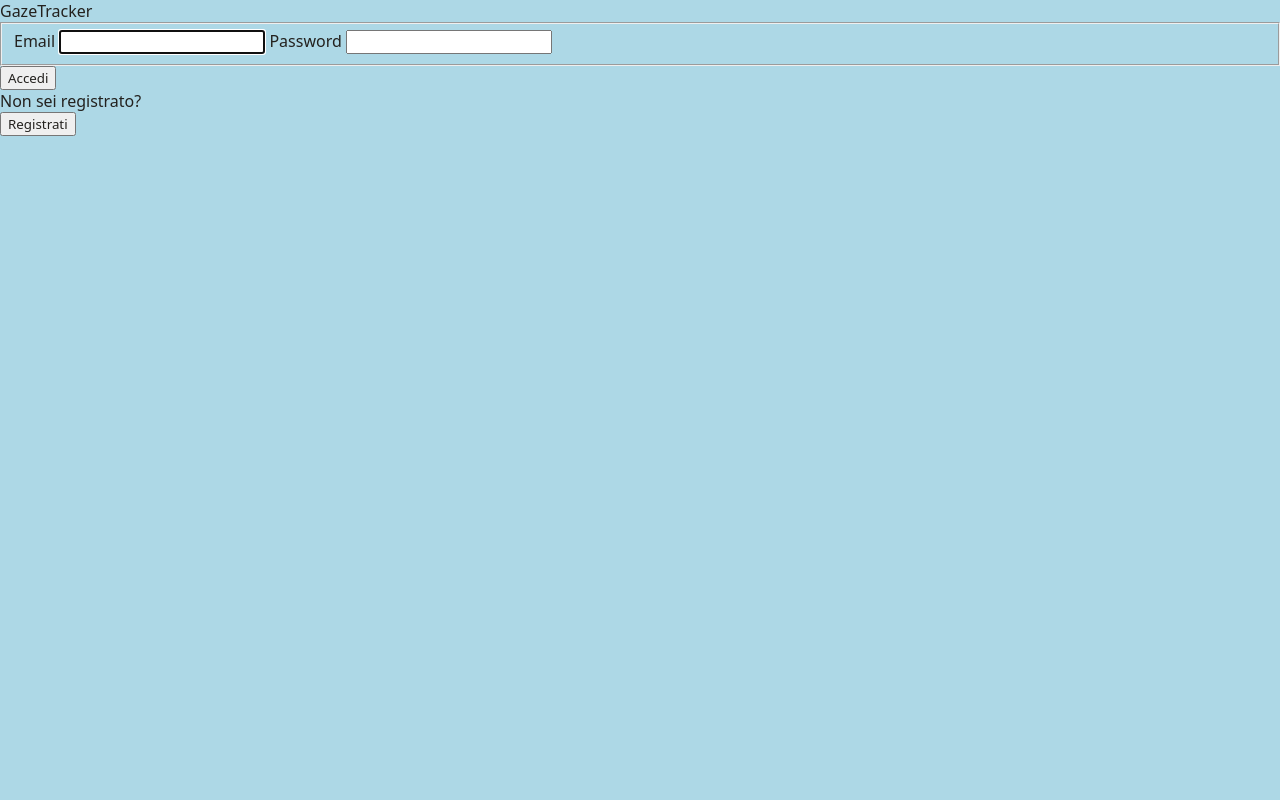
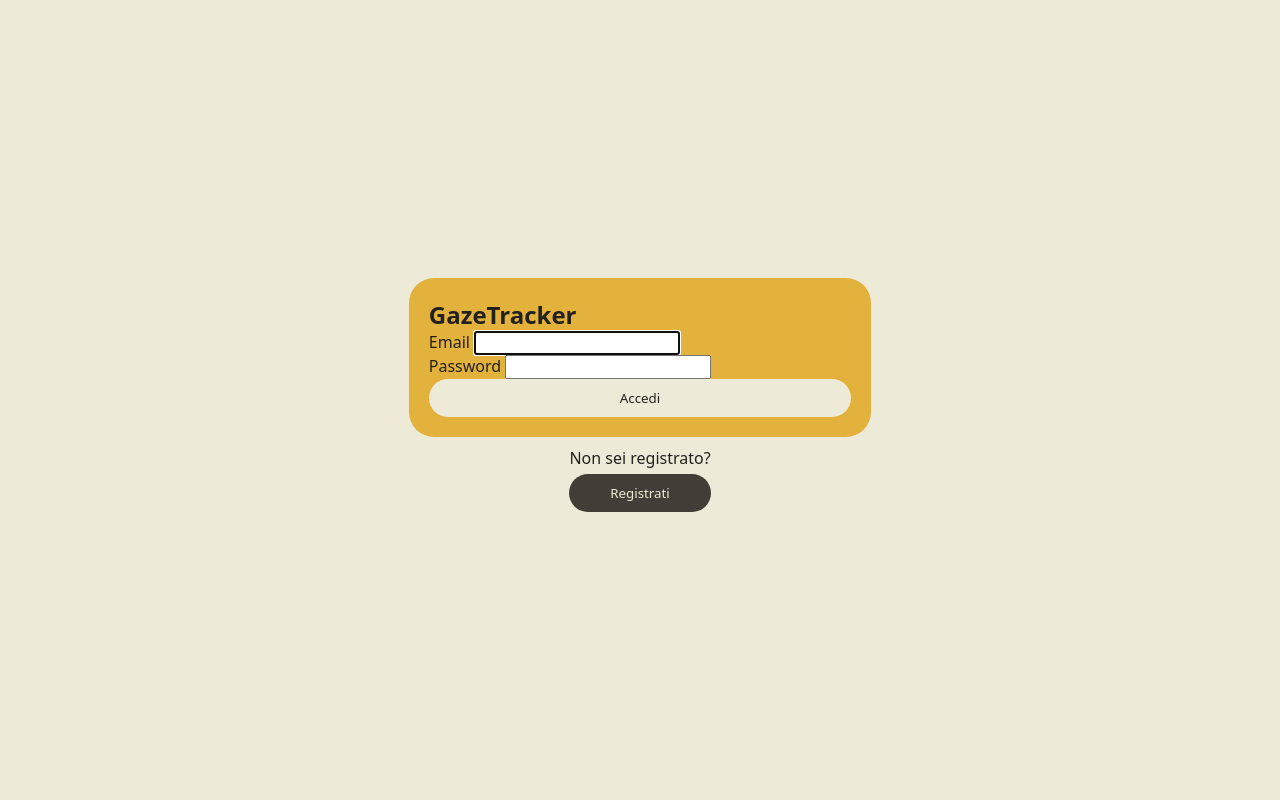
Before and after one commit to AivAiv/GazeTracker-Tesi, a PHP site: page / in a window 1280 px wide. Run offline with PHP 8.4, Linux system fonts and the light colour scheme.

Commit message:
Started working on login

```diff
--- a/css/main.css
+++ b/css/main.css
@@ -24,5 +24,38 @@ html main, body main {
 }
 html main .base-container, body main .base-container {
   flex: 1;
-  background-color: lightblue;
+}
+
+.base-container.login {
+  display: flex;
+  flex-direction: column;
+  align-items: center;
+  justify-content: center;
+}
+.base-container.login form {
+  width: 33%;
+  background-color: #E3B23C;
+  padding: 20px;
+  border-radius: 25px;
+  display: flex;
+  flex-direction: column;
+}
+.base-container.login form input[type=submit] {
+  background-color: #EDEBD7;
+  padding: 10px;
+  border-radius: 25px;
+  border: 0px;
+}
+.base-container.login section {
+  display: flex;
+  flex-direction: column;
+  gap: 5px;
+  padding: 10px;
+}
+.base-container.login section button {
+  background-color: #423E37;
+  color: #EDEBD7;
+  padding: 10px;
+  border-radius: 25px;
+  border: 0px;
 }/*# sourceMappingURL=main.css.map */
--- a/css/main.scss
+++ b/css/main.scss
@@ -1 +1,2 @@
 @use './pages/base';
+@use './pages/login';
--- a/css/pages/_base.scss
+++ b/css/pages/_base.scss
@@ -26,7 +26,6 @@ html, body {
 
         .base-container {
             flex: 1;
-            background-color: lightblue;
         }
     }
 }
--- a/php/template/login.php
+++ b/php/template/login.php
@@ -1,16 +1,16 @@
-<section class="base-container">
-    <div>GazeTracker</div>
+<section class="base-container login">
     <form action="#" method="POST" name="Access">
-        <fieldset>
+        <h1>GazeTracker</h1>
         <label>Email
             <input type="text" name="txtEmail" required autofocus/>
         </label>
         <label>Password
             <input type="password" name="txtPassword" required/>
         </label>
-        </fieldset>
         <input type="submit" name="btnLogin" value="Accedi"/>
     </form>
+    <section>
         <div>Non sei registrato?</div>
         <button id="btnSwitchToRegister">Registrati</button>
     </section>
+</section>
```
Also changed, not shown: css/pages/_login.scss (+30 -53 lines), php/template/register.php (+5 -3 lines), 1 other file. Lines whose indentation alone changed are shown as unchanged.
